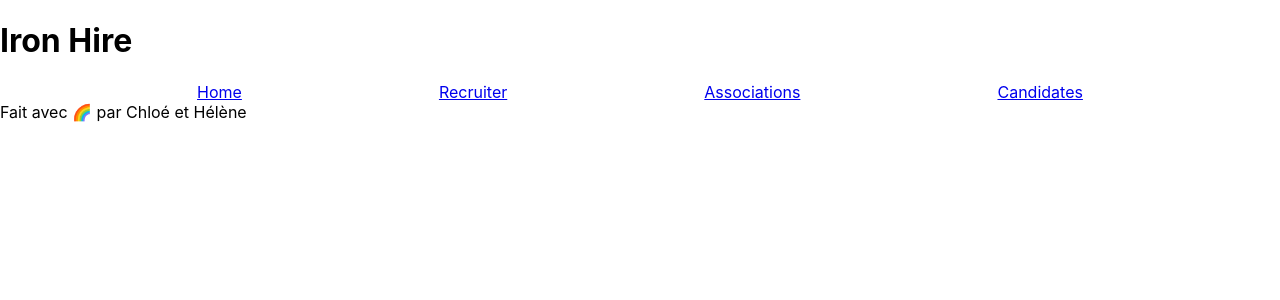
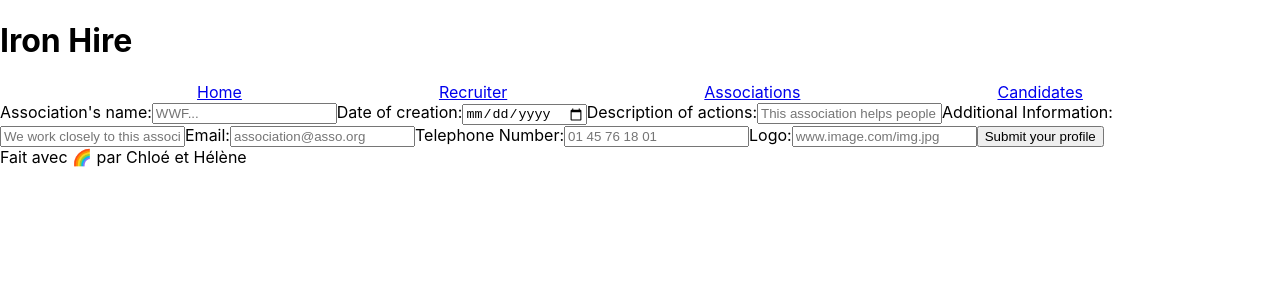
Before and after one commit to chloehd/ironHire-frontend, a React (Create React App) app: page /association-profile-change in a window 1280 px wide. Shown: the top 300 px of the page. Built offline with nearby package versions, Linux system fonts and the light colour scheme.

Commit message:
create add asso profile

```diff
--- a/src/App.js
+++ b/src/App.js
@@ -11,10 +11,9 @@ import Signup from "./components/Signup.js";
 import AddJob from "./components/AddJob.js";
 import Candidates from "./components/Candidates.js";
 import AddCv from "./components/AddCv.js";
+import AddAssoProfile from "./components/AddAssoProfile.js";
 
 import "./App.css";
-
-console.log("hello2")
 
 
 class App extends Component {
@@ -34,12 +33,13 @@ class App extends Component {
 
         <Switch>
           <Route exact path="/" component={HomePage} />
-          <Route path="/addcv" component={AddCv} />
+          <Route path="/association-profile-change" component={AddAssoProfile} />
+          <Route path="/add-cv" component={AddCv} />
           <Route path="/associations" component={Associations} />
           <Route path="/recruiters" component={Recruiters} />
           <Route path="/login" component={Login} />
           <Route path="/signup" component={Signup} />
-          <Route path="/addjob" component={AddJob} />
+          <Route path="/add-job" component={AddJob} />
           <Route path="/candidates" component={Candidates} />
           <Route component={NotFound} />
         </Switch>
--- a/src/components/AddAssoProfile.js
+++ b/src/components/AddAssoProfile.js
@@ -1,20 +1,117 @@
 import React, { Component } from 'react';
+import { Redirect } from "react-router-dom";
+import axios from 'axios';
 
 class AddAssoProfile extends Component {
-  constructor(props){
+  constructor(props) {
     super(props);
 
     this.state = {
-
+      associationLogo: "",
+      name: "",
+      createdOn: "",
+      description: "",
+      addInformation: "",
+      telNumber: "",
+      email: "",
+      role: "association",
     }
   }
 
+  genericSync(event) {
+    const { name, value } = event.target;
+    this.setState({ [name]: value });
+  }
+
+  handleFormSubmit(event) {
+    event.preventDefault();
+
+    // faire le lien avec le backend !!!
+    axios.post(
+      "http://localhost:5555/api/associations",
+      this.state,
+      { withCredentials: true }
+    )
+      .then(response => {
+        console.log("Add Association", response.data);
+        this.setState({ isSubmitSuccessful: true })
+      })
+      .catch(err => {
+        console.log("Add Association ERROR", err);
+        alert("Sorry! Something went wrong.")
+      });
+  }
+
+
   render() {
+    const { associationLogo, name, createdOn, description,
+      addInformation, telNumber, email } = this.state;
+
+    if (this.state.isSubmitSuccessful) {
+      return <Redirect to="/" />
+    }
+
+    // ajouter ici le fait que si l'association existe alors
+    // on est redirigé vers page /associations et si non, vers Home
+
     return (
       <section className="AddAssoProfile">
+        <form onSubmit={(event) => this.handleFormSubmit(event)}>
+          <label>
+            Association's name:
+              <input value={name}
+              onChange={event => this.genericSync(event)}
+              type="text" name="name" placeholder="WWF..." />
+          </label>
 
+          <label>
+            Date of creation:
+              <input value={createdOn}
+              onChange={event => this.genericSync(event)}
+              type="date" name="createdOn" placeholder="2005" />
+          </label>
+
+          <label>
+            Description of actions:
+              <input value={description}
+              onChange={event => this.genericSync(event)}
+              type="text" name="description" placeholder="This association helps people to..." />
+          </label>
+
+          <label>
+            Additional Information:
+              <input value={addInformation}
+              onChange={event => this.genericSync(event)}
+              type="text" name="addInformation" placeholder="We work closely to this association..." />
+          </label>
+
+          <label>
+            Email:
+              <input value={email}
+              onChange={event => this.genericSync(event)}
+              type="email" name="email" placeholder="association@asso.org" />
+          </label>
+
+          <label>
+            Telephone Number:
+              <input value={telNumber}
+              onChange={event => this.genericSync(event)}
+              type="number" name="telNumber" placeholder="01 45 76 18 01" />
+
+          </label>
+
+          <label>
+            Logo:
+              <input value={associationLogo}
+              onChange={event => this.genericSync(event)}
+              type="url" name="associationLogo" placeholder="www.image.com/img.jpg" />
+          </label>
+
+
+          <button>Submit your profile</button>
+        </form>
       </section>
-     );
+    );
   }
 }
 
--- a/src/components/AddCv.js
+++ b/src/components/AddCv.js
@@ -31,7 +31,7 @@ class AddCv extends Component {
     event.preventDefault();
     const { onSubmit } = this.state;
     onSubmit(this.state);
-    this.setState(this.getInitialState())
+    this.setState(this.getInitialState());
   }
 
   syncExp(event, index) {
@@ -84,7 +84,7 @@ class AddCv extends Component {
             Email address:
             <input value={email}
               onChange={event => this.genericSync(event)}
-              type="text" name="email" placeholder="jon.snow@stark.com" />
+              type="email" name="email" placeholder="jon.snow@stark.com" />
           </label>
 
           <label>
```
